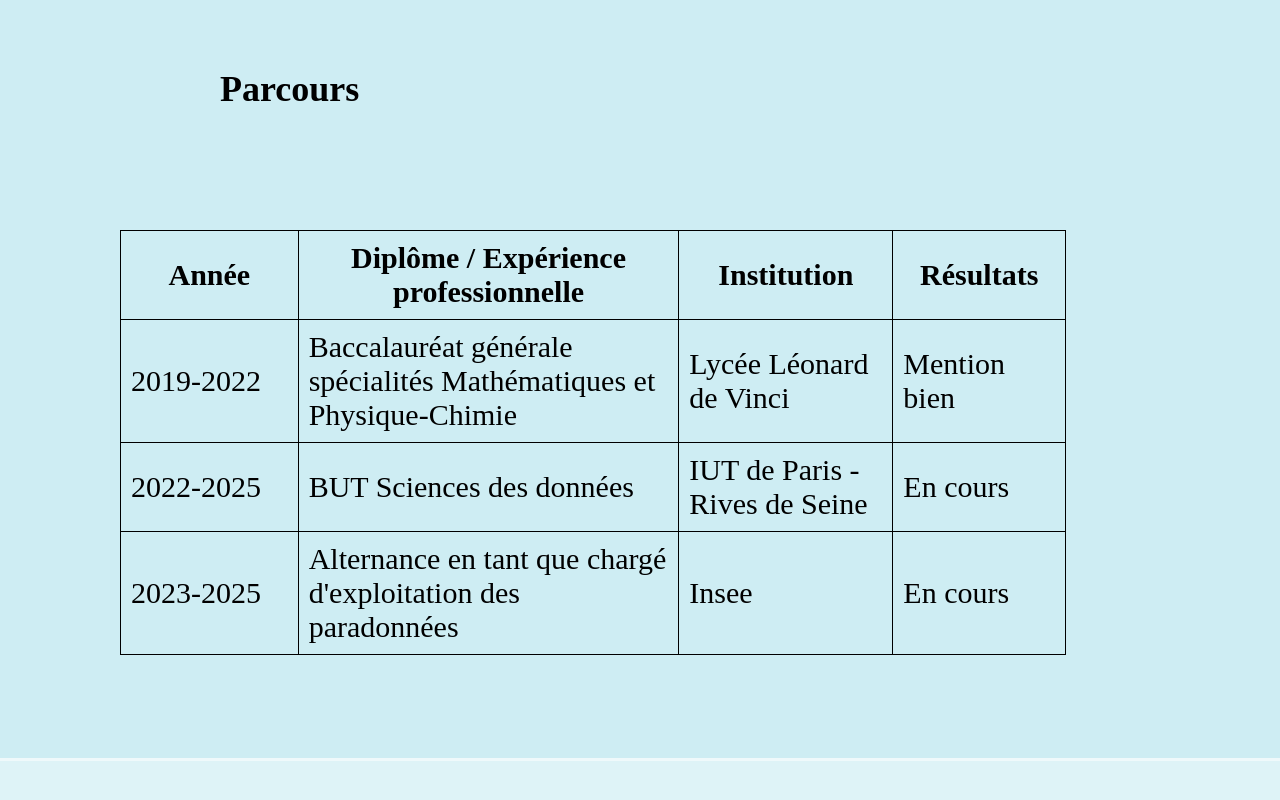
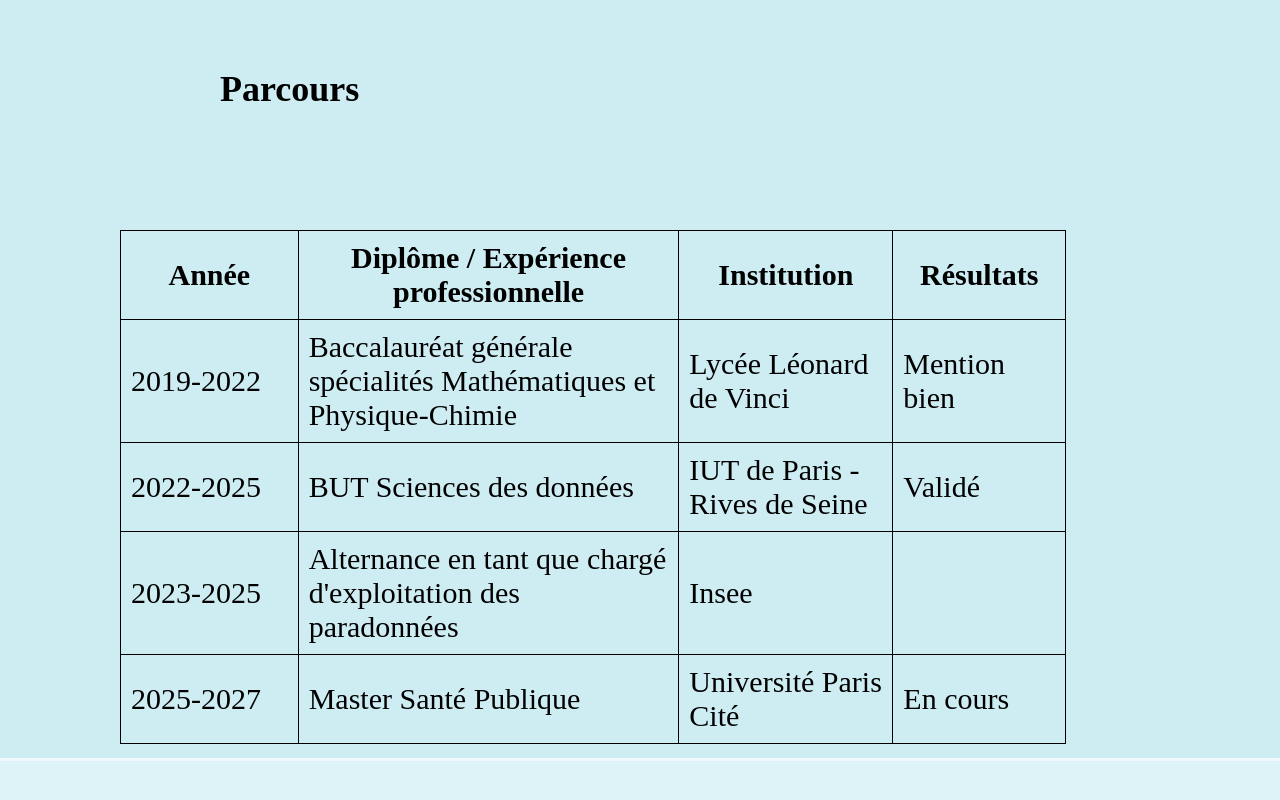
Before and after one commit to capvs/portfolio.github.io, a plain HTML site: page index.html in a window 1280 px wide. Shown: the part 1982-2782 px from the top of the page. Drawn offline with Linux system fonts and the light colour scheme.

Commit message:
Revise presentation and education sections in index.html
Updated the presentation section to include additional information about the author's studies and skills.

```diff
--- a/index.html
+++ b/index.html
@@ -28,9 +28,7 @@
 		<br>
 		<div>
 			<p>Bonjour, je m'appelle Antoine ROBIN et je suis actuellement étudiant en 1ère année du Master Santé Publique à l'université Paris Cité.
-			Cette formation en 3 ans me permet de développer mes compétences en statistique et en informatique notamment par la réalisation de nombreux projets de groupe.
-			La formation offre également la possibilité de faire de l'alternance dès la deuxième année.
-			Ainsi, je poursuis ma formation en tant qu'alternant à l'Institut National de la Statistique et des Études Économiques <a href="https://www.insee.fr/fr/accueil" target= "_blank">(Insee)</a> en tant que chargé d'exploitation des paradonnées, pour une durée de 2 ans.</p>
+			Cette formation en 3 ans me permet de développer mes compétences en statistique et en informatique tout en élargissant mes connaissances liées au domaine de la santé.</p>
 			<img src= "image/photo.jpg" alt="photo_profil" class="photo">
 		</div>
 	</section>
@@ -172,12 +170,18 @@
             <td>2022-2025</td>
             <td>BUT Sciences des données</td>
             <td>IUT de Paris - Rives de Seine</td>
-            <td>En cours</td>
+            <td>Validé</td>
         </tr>
         <tr>
             <td>2023-2025</td>
             <td>Alternance en tant que chargé d'exploitation des paradonnées </td>
             <td>Insee</td>
+            <td></td>
+        </tr>
+		<tr>
+            <td>2025-2027</td>
+            <td>Master Santé Publique </td>
+            <td>Université Paris Cité</td>
             <td>En cours</td>
         </tr>
 
```
